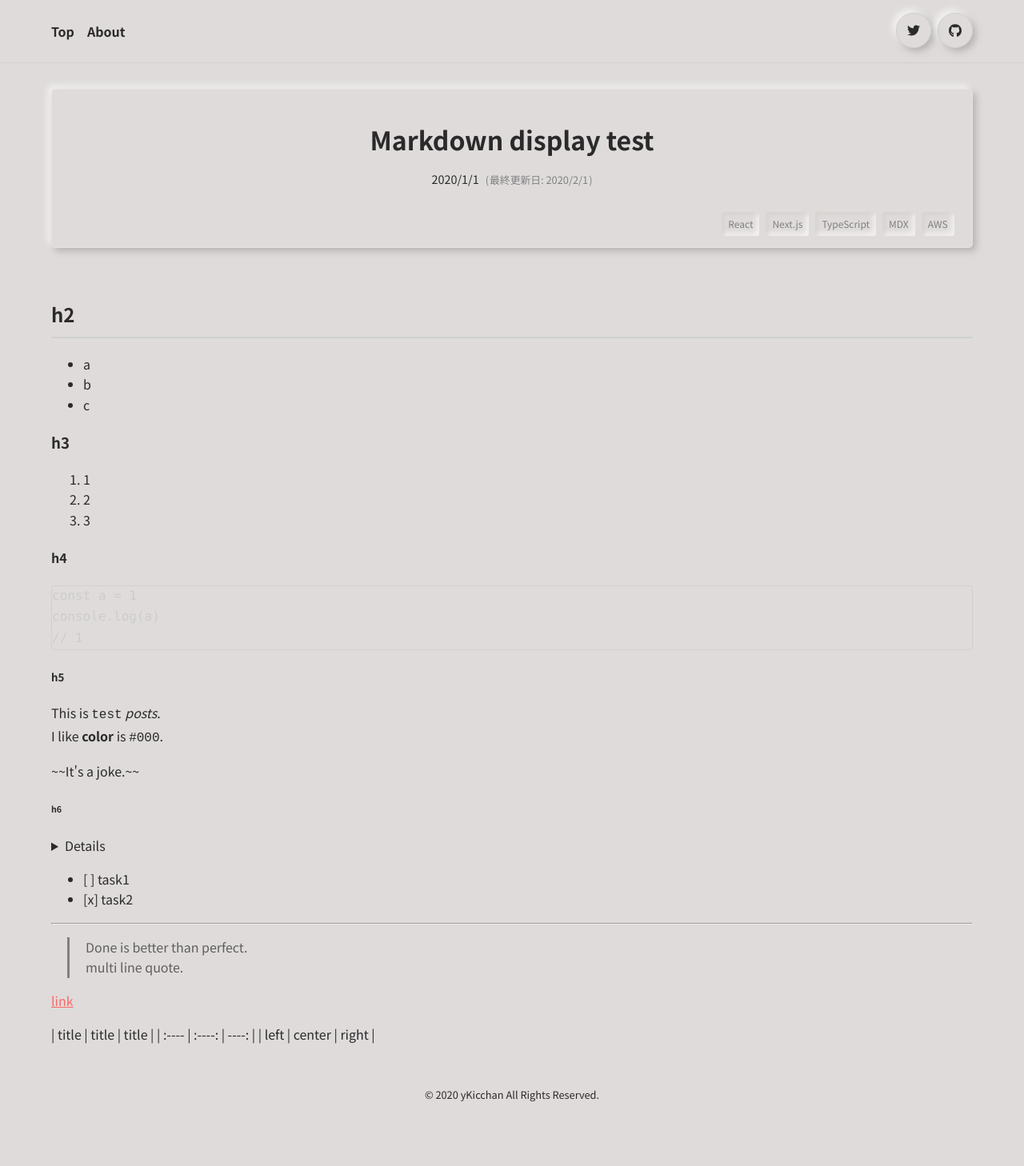
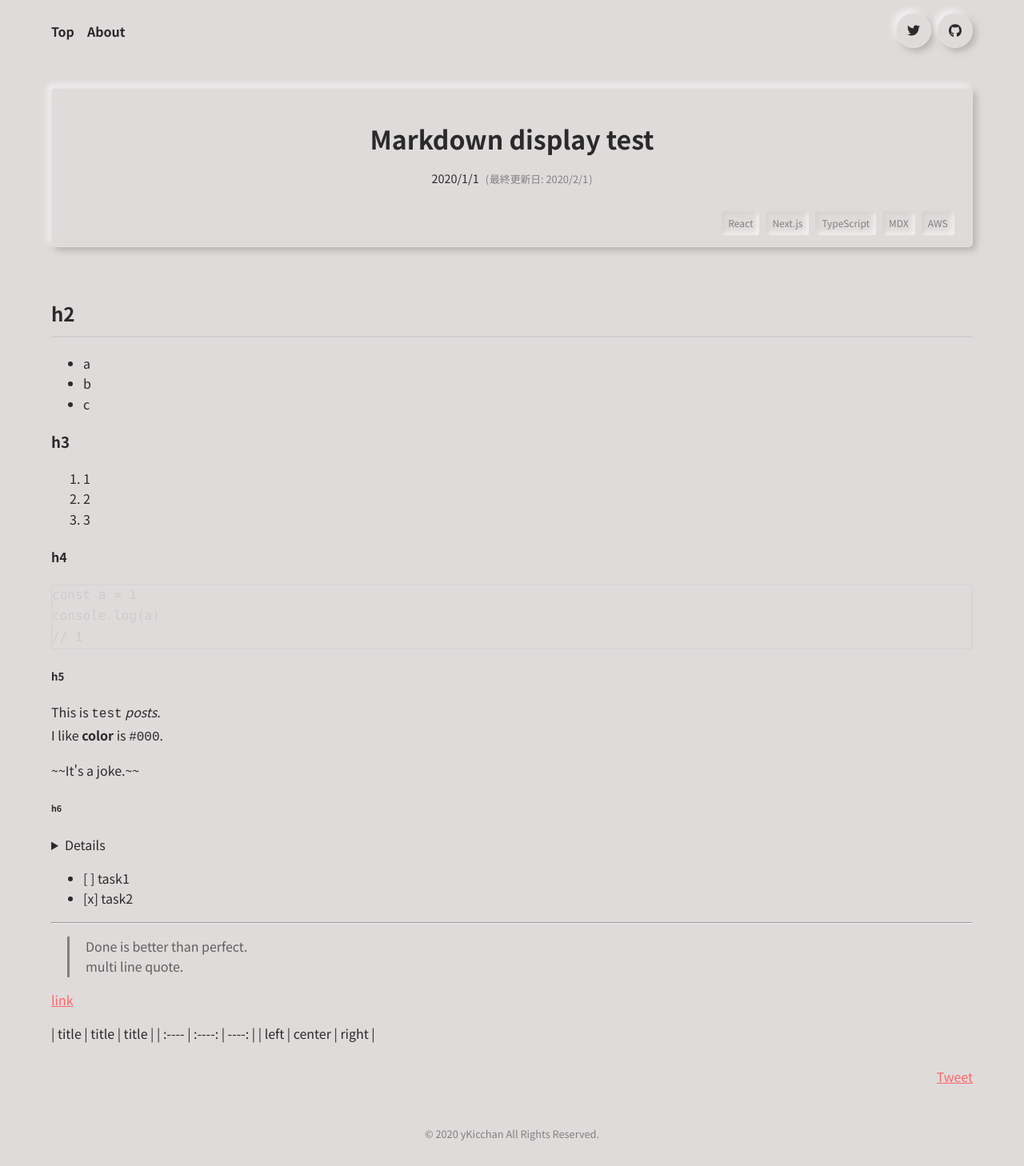
Before and after one commit to yKicchan/BLOG, a Next.js app: page /posts/20200701 in a window 1280 px wide. Shown: the whole page at 80% size. Before the commit the page ends 1393 px from the top, so only its background shows below. Built offline with nearby package versions, Linux system fonts and the light colour scheme.

Commit message:
ツイートボタンの実装とデザイン修正 (#5)
* add: Tweet button

* fix: ヘッダーとフッターのデザイン調整

* fix: ヘッダーアイコンボーダー色

* fix: dt, dd は dl でラップする

* fix: Tweet button デザイン読み込みがおかしい

```diff
--- a/src/components/atoms/Card/index.tsx
+++ b/src/components/atoms/Card/index.tsx
@@ -3,11 +3,15 @@ import styles from './styles.module.scss'
 
 interface P {
   className?: string
+  tag?: 'dl'
 }
 
-const Card: React.FC<P> = ({ children, className }) => {
+const Card: React.FC<P> = ({ children, className, tag }) => {
   const style = className || ''
-  return <div className={`${styles.component} ${style}`}>{children}</div>
+  const Component = tag || 'div'
+  return (
+    <Component className={`${styles.component} ${style}`}>{children}</Component>
+  )
 }
 
 export default Card
--- a/src/components/atoms/Icon/styles.module.scss
+++ b/src/components/atoms/Icon/styles.module.scss
@@ -5,7 +5,7 @@
   height: 44px;
   border-radius: 50%;
   box-shadow: var(--shadow);
-  border: 1px solid var(--separator-color);
+  border: 1px solid var(--box-border-color);
 
   +.component {
     margin-left: 8px;
--- a/src/components/molecules/SkillCard/index.tsx
+++ b/src/components/molecules/SkillCard/index.tsx
@@ -9,7 +9,7 @@ interface P {
 
 const SkillCard: React.FC<P> = ({ src, alt }) => {
   return (
-    <Card className={styles.component}>
+    <Card className={styles.component} tag="dl">
       <dt>
         <img className={styles.img} src={src} alt={alt} />
       </dt>
--- a/src/components/organisms/Content/index.tsx
+++ b/src/components/organisms/Content/index.tsx
@@ -13,9 +13,22 @@ const Post: React.FC<P> = ({ meta, children }) => (
   <Layout>
     <Head>
       <title>{meta.title}</title>
+      <script src="https://platform.twitter.com/widgets.js"></script>
     </Head>
     <Header meta={meta} />
     <main className={styles.main}>{children}</main>
+    <footer className={styles.footer}>
+      <a
+        href="https://twitter.com/share?ref_src=twsrc%5Etfw"
+        className="twitter-share-button"
+        data-lang="en"
+        data-via="yKicchan"
+        data-size="large"
+        data-show-count="false"
+      >
+        Tweet
+      </a>
+    </footer>
   </Layout>
 )
 
--- a/src/components/organisms/Content/styles.module.scss
+++ b/src/components/organisms/Content/styles.module.scss
@@ -28,3 +28,9 @@
     border-radius: 4px;
   }
 }
+
+.footer {
+  display: flex;
+  justify-content: flex-end;
+  margin-top: 2rem;
+}
--- a/src/components/organisms/Footer/styles.module.scss
+++ b/src/components/organisms/Footer/styles.module.scss
@@ -1,6 +1,6 @@
 .component {
   margin-top: auto;
-  padding: 2vh 2vw;
+  padding: 2rem;
   display: flex;
   justify-content: center;
   align-items: center;
@@ -10,4 +10,5 @@
 
 .copy {
   font-size: .8rem;
+  color: gray;
 }
--- a/src/components/organisms/Header/index.tsx
+++ b/src/components/organisms/Header/index.tsx
@@ -5,7 +5,6 @@ import Icon from '../../atoms/Icon'
 
 const Header: React.FC = () => {
   return (
-    <>
     <header className={styles.component}>
       <nav>
         <ul className={styles.links}>
@@ -26,8 +25,6 @@ const Header: React.FC = () => {
         <Icon icon={['fab', 'github']} href="https://github.com/yKicchan" />
       </div>
     </header>
-      <hr className={styles.hr} />
-    </>
   )
 }
 
--- a/src/components/organisms/Header/styles.module.scss
+++ b/src/components/organisms/Header/styles.module.scss
@@ -2,7 +2,7 @@
   display: flex;
   align-items: center;
 
-  margin: 0 auto;
+  margin: 0 auto 1vh;
   padding: 2vh 5vw;
   width: 100%;
   max-width: 1440px;
@@ -30,10 +30,3 @@
 .icons {
   margin-left: auto;
 }
-
-.hr {
-  margin: 0 0 1vh;
-  border: none;
-  border-bottom: 1px solid var(--separator-color);
-  width: 100vw;
-}
```
Also changed, not shown: src/pages/about/styles.module.scss (+4 -4 lines). Lines whose indentation alone changed are shown as unchanged.
